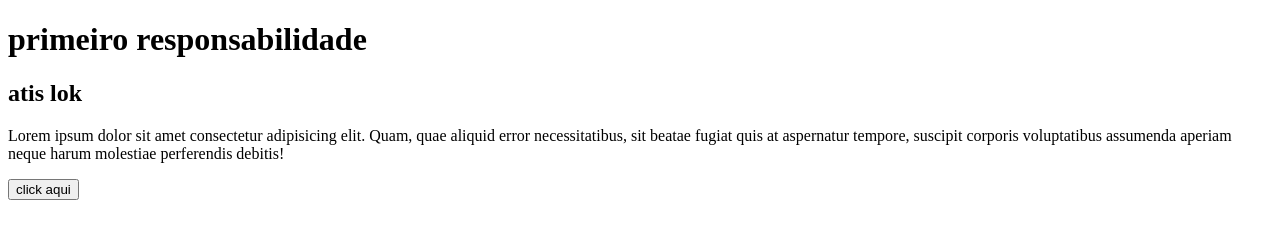
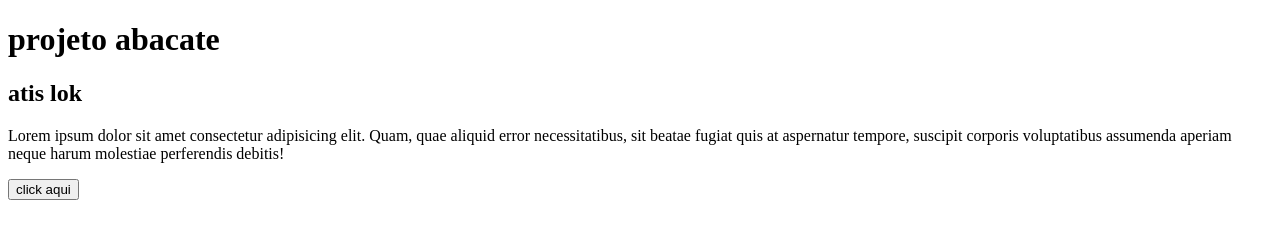
Before and after one commit to didi-sudo/starbaks, a plain HTML site: page index.html in a window 1280 px wide. Drawn offline with Linux system fonts and the light colour scheme.

Commit message:
primeiro develop

```diff
--- a/index.html
+++ b/index.html
@@ -8,7 +8,7 @@
 </head>
 <body>
 
-    <h1>primeiro responsabilidade</h1>
+    <h1>projeto abacate</h1>
 
     <h2> atis lok
     </h2>
```
